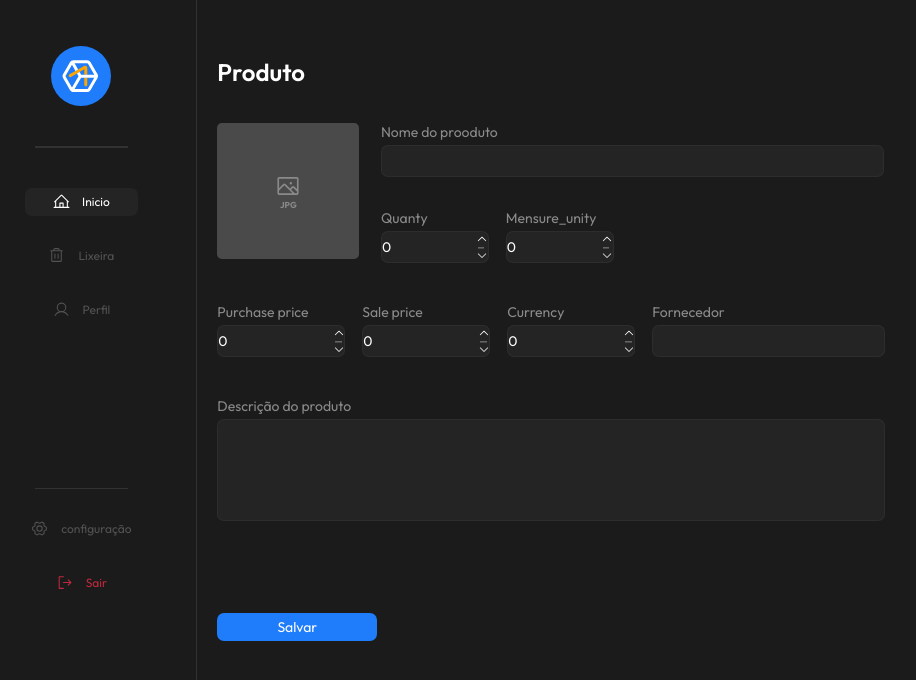
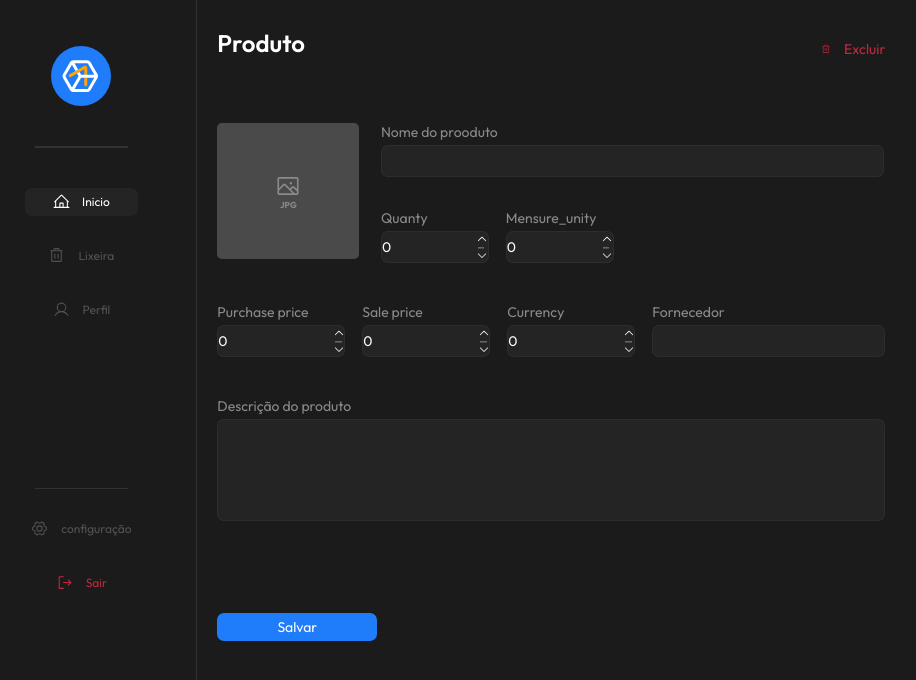
Before and after one commit to yeaaah-dev/yeah-stock, a React (Vite) app: page /registration in a window 1280 px wide. Shown: the top 680 px of the page, without its empty margins (33-949 px from the left). Built offline with nearby package versions, Linux system fonts and the light colour scheme.

Commit message:
style: add button Excluir

```diff
--- a/src/pages/registrationScreen/RegistrationScreen.jsx
+++ b/src/pages/registrationScreen/RegistrationScreen.jsx
@@ -6,6 +6,7 @@ import { Sidebar } from "../../components/sidebar";
 import { Input } from "../../components/Input";
 import { Textarea } from "../../components/textarea/textarea";
 import { Button } from "../../components/Button/Button";
+import { Trash } from "@phosphor-icons/react/dist/ssr";
 
 export function RegistrationScreen() {
   const [nameProduct, setNameProduct] = useState("");
@@ -55,8 +56,17 @@ export function RegistrationScreen() {
     <div className={styles["registration-container"]}>
       <Sidebar />
       <div className={styles["layout-registration"]}>
-        <h1 className={styles["title-page"]}>Produto</h1>
-
+        <div className={styles["title-button"]}>
+          <h1 className={styles["title-page"]}>Produto</h1>
+          <div className={styles["container-button-delete"]}>
+            <Button
+              label="Excluir"
+              onClick={addProducts}
+              icon={<Trash size={20}></Trash>}
+              buttonBackgroundOff="yes"
+            />
+          </div>
+        </div>
         <div className={styles["container-inputs-image"]}>
           <div className={styles["image-product"]}>
             <Image size={26} color="#8A8A8A" />
--- a/src/pages/registrationScreen/RegistrationScreen.module.css
+++ b/src/pages/registrationScreen/RegistrationScreen.module.css
@@ -1,10 +1,32 @@
+.title-button {
+  display: inline-flex;
+  justify-content: space-between;
+  align-items: center;
+}
+
 .title-page {
+  width: 100%;
+  height: 100%;
   margin-top: 3.56rem;
   color: #fff;
   font-size: 1.5rem;
   font-style: normal;
   font-weight: 600;
   line-height: normal;
+}
+
+.container-button-delete {
+  display: flex;
+  flex-direction: row;
+  width: 4rem;
+  height: 1rem;
+  color: #c0293d;
+
+  font-family: Outifit;
+  font-size: 0.8rem;
+  font-style: normal;
+  font-weight: 400;
+  line-height: 400;
 }
 
 .content-container {
@@ -113,8 +135,6 @@
   margin-top: 2.5rem;
 }
 
-
-
 .description-products-content textarea {
   width: 41.75rem;
   height: 6.375rem;
```
